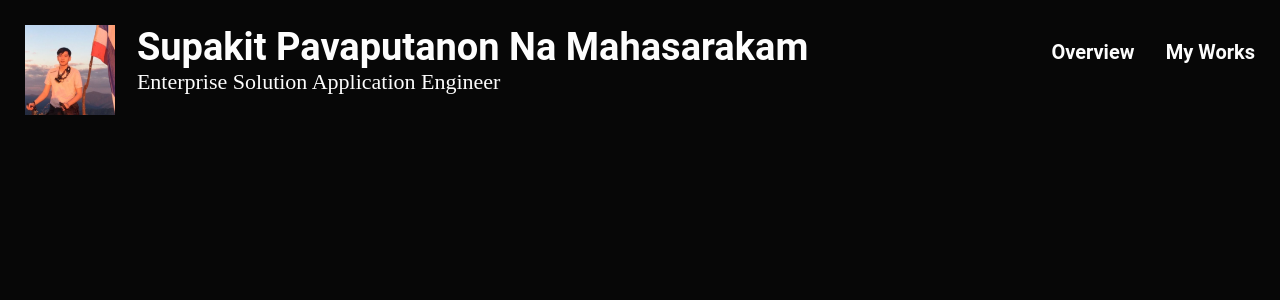
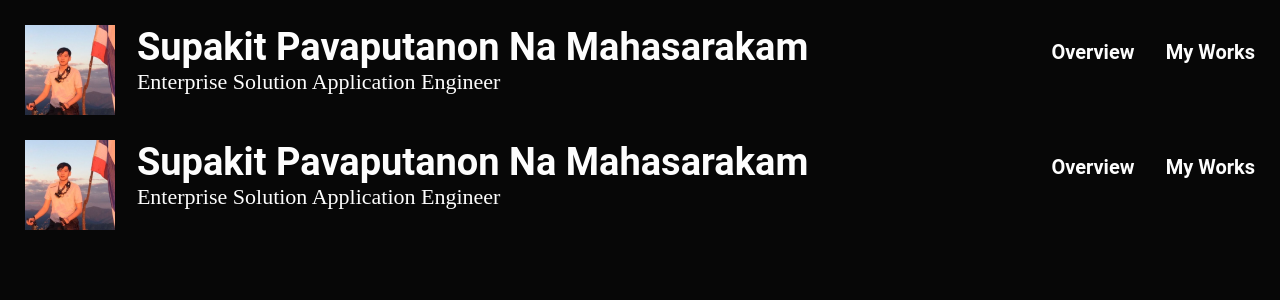
Before and after one commit to Newtepos/my-resume, a Next.js app: page / in a window 1280 px wide. Shown: the top 300 px of the page. Built offline with nearby package versions, Linux system fonts and the light colour scheme.

Commit message:
Edit Layout component

```diff
--- a/components/layout/Layout.js
+++ b/components/layout/Layout.js
@@ -4,6 +4,7 @@ import MainNavigation from "./MainNavigation";
 const Layout = (props) => {
     return <div>
         <MainNavigation></MainNavigation>
+        <MainNavigation></MainNavigation>
         <main>{props.children}</main>
     </div>
 }
```
